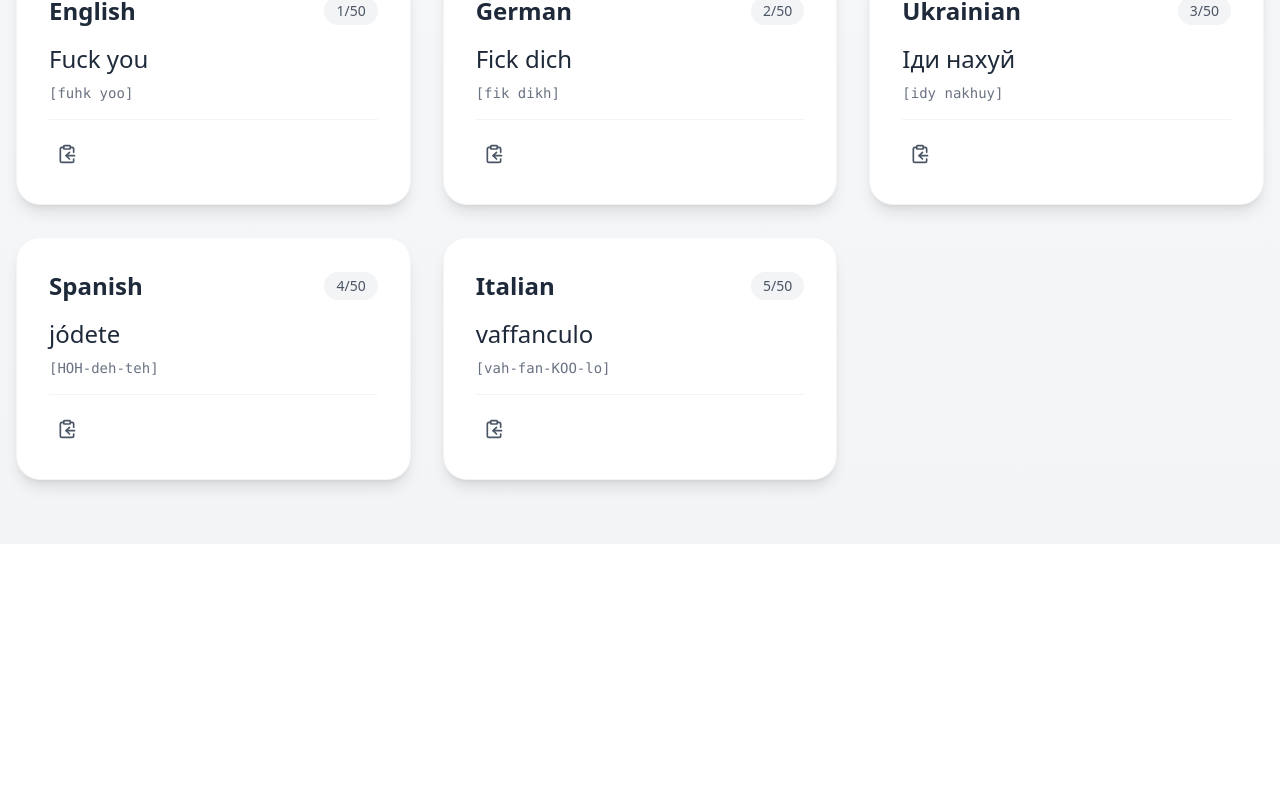
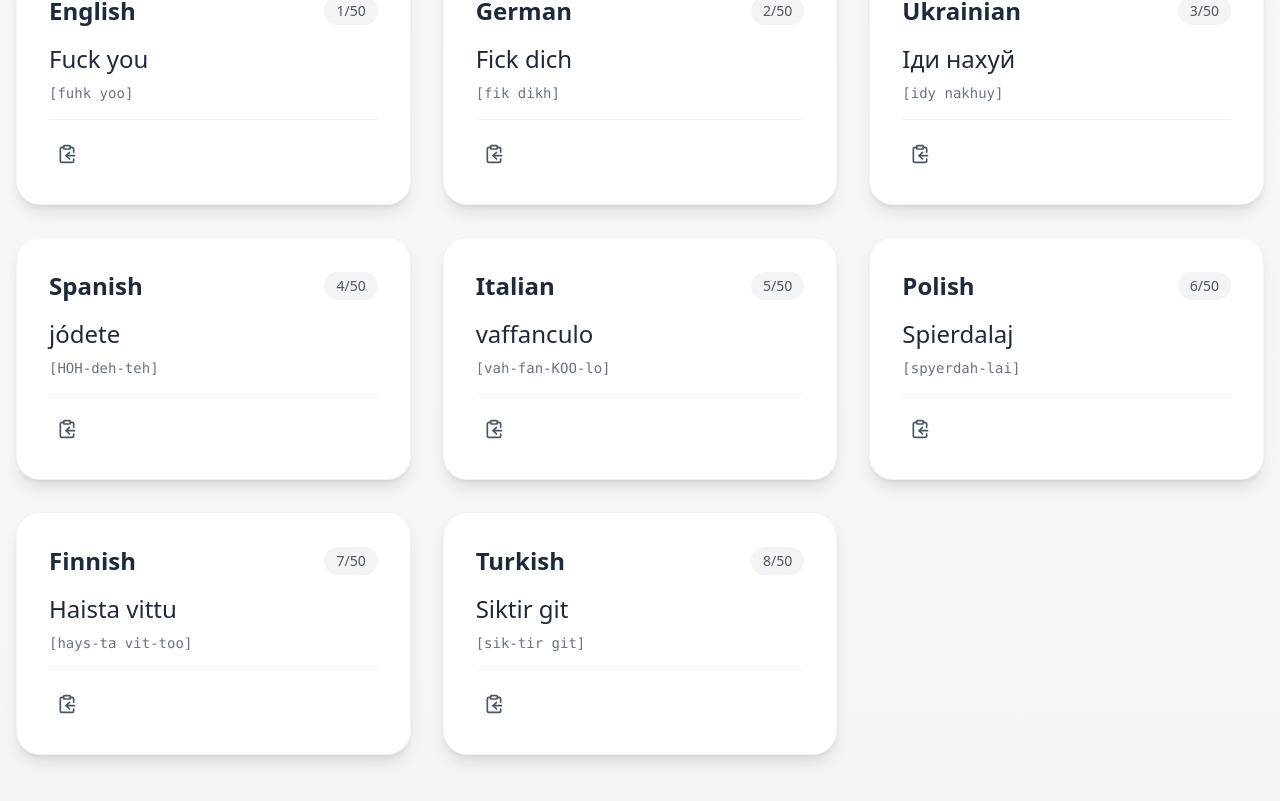
Before and after one commit to Saur4ig/50fu, a React (Vite) app: page /#/ in a window 1280 px wide. Shown: the part 691-1492 px from the top of the page. Before the commit the page ends 1235 px from the top, so only its background shows below. Built offline with nearby package versions, Linux system fonts and the light colour scheme.

Commit message:
added Polish, Finnish and Turkish

```diff
--- a/src/data/phrases.ts
+++ b/src/data/phrases.ts
@@ -29,7 +29,22 @@ const phrases: Phrase[] = [
     language: "Italian",
     phrase: "vaffanculo",
     transcription: "vah-fan-KOO-lo"
-  }
+  },
+  {
+    language: "Polish",
+    phrase: "Spierdalaj",
+    transcription: "spyerdah-lai"
+  },
+  {
+    language: "Finnish",
+    phrase: "Haista vittu",
+    transcription: "hays-ta vit-too"
+  },
+  {
+    language: "Turkish",
+    phrase: "Siktir git",
+    transcription: "sik-tir git"
+  },
 ];
 
 export default phrases;
```
